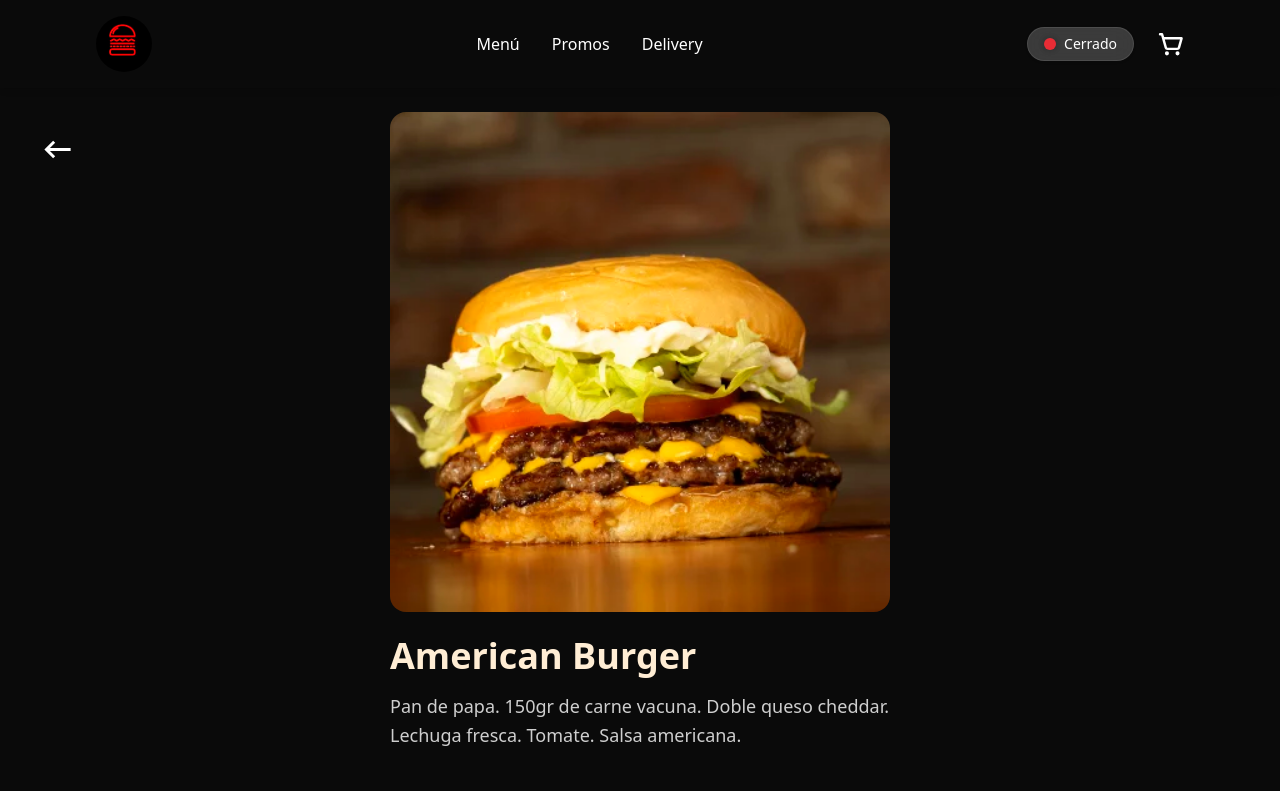
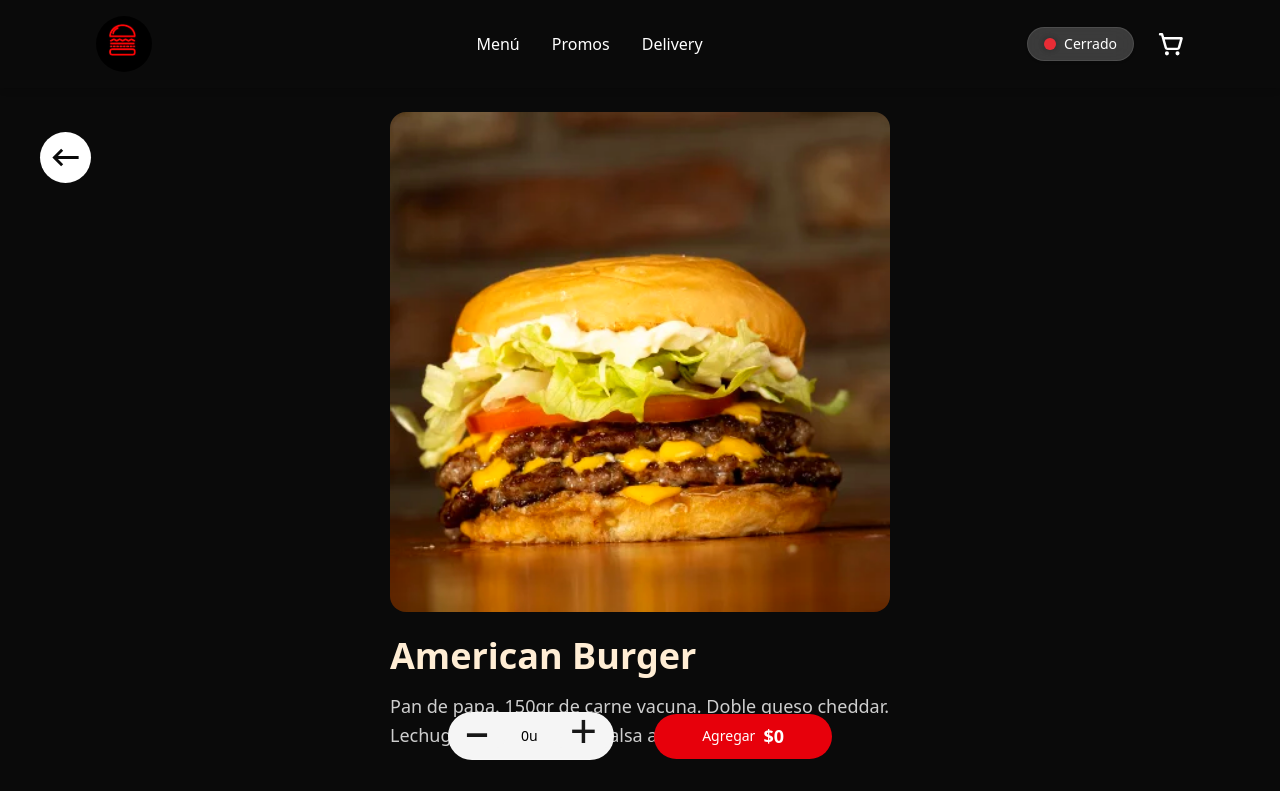
Before and after one commit to SebaPerez90/tyson-burger, a Next.js app: page /menu/american-burger in a window 1280 px wide. Shown: the top 791 px of the page. Built offline with nearby package versions, Linux system fonts and the light colour scheme.

Commit message:
menu and product card

```diff
--- a/src/app/menu/[slug]/page.tsx
+++ b/src/app/menu/[slug]/page.tsx
@@ -7,6 +7,7 @@ import menuData from "@/src/mockup/menu.json";
 
 import { MdKeyboardBackspace } from "react-icons/md";
 import SubMenuAcordeon from "@/src/components/ui/acordeons/SubMenuAcordeon";
+import AddOrderBtns from "@/src/components/menu/AddOrderBtns";
 
 // // Genera los parámetros estáticos
 // export async function generateStaticParams() {
@@ -60,17 +61,16 @@ export default async function ProductPage({
   }
 
   return (
-    <div className="min-h-screen relative mb-6">
+    <div className="min-h-screen relative mb-32">
       {/* Botón volver */}
-      <Link href="/menu" className="absolute left-0 top-5 z-20">
-        <MdKeyboardBackspace
-          size={35}
-          color="#fff"
-          className="cursor-pointer"
-        />
+      <Link
+        href="/menu"
+        className="absolute left-0 top-5 z-20 p-2 rounded-full bg-white hover:bg-white/95 transition"
+      >
+        <MdKeyboardBackspace size={35} className="cursor-pointer" />
       </Link>
 
-      <div className=" flex flex-col justify-center items-center grow max-w-[500px] mx-auto">
+      <div className="flex flex-col justify-center items-center grow max-w-[500px] mx-auto">
         {/* Imagen */}
         <div className="w-full ">
           <Image
@@ -121,11 +121,14 @@ export default async function ProductPage({
           <textarea
             id="note"
             placeholder="Aclar&aacute; lo que necesites "
-            className="w-full rounded-lg bg-transparent border border-white/20 text-white placeholder:text-white/50 p-3 outline-none resize-none focus:border-red-600 transition"
+            className="w-full rounded-lg bg-transparent border border-white/20 text-white placeholder:text-white/50 p-3 outline-none resize-none focus:border-red-300 transition"
             rows={7}
           />
         </div>
       </div>
+
+      {/* CTA´s */}
+      <AddOrderBtns total={0} />
     </div>
   );
 }
--- /dev/null
+++ b/src/components/menu/AddOrderBtns.tsx
@@ -0,0 +1,61 @@
+"use client";
+
+import { useState } from "react";
+import { Button } from "../ui/button";
+
+interface AddOrderBtnsProps {
+  total: number; // suma que viene del padre
+}
+
+const AddOrderBtns = ({ total }: AddOrderBtnsProps) => {
+  const [count, setCount] = useState(0);
+
+  const handleIncrement = () => setCount((prev) => prev + 1);
+  const handleDecrement = () => setCount((prev) => (prev > 0 ? prev - 1 : 0));
+
+  const handleAddToCart = () => {
+    if (count > 0) {
+      const cartData = {
+        quantity: count,
+        total,
+        date: new Date().toISOString(),
+      };
+      localStorage.setItem("userCart", JSON.stringify(cartData));
+    }
+  };
+
+  return (
+    <div className="flex items-center justify-center gap-10 fixed bottom-10 mx-auto left-0 right-0">
+      {/* CONTADOR */}
+      <div className="flex items-center bg-secondary border border-white/30 rounded-full p-[0.3rem_0rem!important]  text-black overflow-hidden">
+        <Button
+          onClick={handleDecrement}
+          variant={"secondary"}
+          className="text-5xl relative -top-1.5 hover:bg-inherit hover:text-zinc-700 antialiased"
+        >
+          –
+        </Button>
+        <span className="font-medium mx-4 text-sm">{count}u</span>
+        <Button
+          onClick={handleIncrement}
+          variant={"secondary"}
+          className="text-5xl relative -top-1.5 hover:bg-inherit hover:text-zinc-700 antialiased"
+        >
+          +
+        </Button>
+      </div>
+
+      {/* BOTÓN AGREGAR */}
+      <Button
+        onClick={handleAddToCart}
+        variant={"destructive"}
+        className="flex items-center justify-center rounded-full p-[1.4rem_3rem!important]"
+      >
+        Agregar
+        <span className="font-semibold text-lg">${total.toLocaleString()}</span>
+      </Button>
+    </div>
+  );
+};
+
+export default AddOrderBtns;
--- a/src/components/ui/acordeons/SubMenuAcordeon.tsx
+++ b/src/components/ui/acordeons/SubMenuAcordeon.tsx
@@ -32,7 +32,7 @@ const SubMenuAcordeon = () => {
     >
       <AccordionItem value="item-1" className="bg-[#1a1a1a] ">
         <AccordionTrigger className="text-xl text-white px-4 py-6 hover:no-underline cursor-pointer">
-          Agrega extras para más placer!😋
+          Agrega ingredientes para más placer!😋
         </AccordionTrigger>
 
         <AccordionContent className="px-4 py-3">
--- a/src/components/ui/button.tsx
+++ b/src/components/ui/button.tsx
@@ -5,7 +5,7 @@ import { cva, type VariantProps } from "class-variance-authority";
 import { cn } from "@/src/lib/utils";
 
 const buttonVariants = cva(
-  "inline-flex items-center justify-center gap-2 whitespace-nowrap rounded-md text-sm font-medium transition-all disabled:pointer-events-none disabled:opacity-50 [&_svg]:pointer-events-none [&_svg:not([class*='size-'])]:size-4 shrink-0 [&_svg]:shrink-0 outline-none focus-visible:border-ring focus-visible:ring-ring/50 focus-visible:ring-[3px] aria-invalid:ring-destructive/20 dark:aria-invalid:ring-destructive/40 aria-invalid:border-destructive",
+  "inline-flex items-center cursor-pointer justify-center gap-2 whitespace-nowrap rounded-md text-sm font-medium transition-all disabled:pointer-events-none disabled:opacity-50 [&_svg]:pointer-events-none [&_svg:not([class*='size-'])]:size-4 shrink-0 [&_svg]:shrink-0 outline-none focus-visible:border-ring focus-visible:ring-ring/50 focus-visible:ring-[3px] aria-invalid:ring-destructive/20 dark:aria-invalid:ring-destructive/40 aria-invalid:border-destructive",
   {
     variants: {
       variant: {
--- a/src/mockup/menu.json
+++ b/src/mockup/menu.json
@@ -52,21 +52,5 @@
     ],
     "price": "$12.000",
     "image": "/menu/american-burger.webp"
-  },
-  {
-    "id": 5,
-    "name": "PROMO DOBLE ROYAL",
-    "description": "PROMO DOBLE ROYAL (No se puede modificar la promo)\nPan brioche. 120gr de carne por medallón. x2 cheddar por medallón. x1 cheddar en la base del pan. Ketchup, mostaza y cebolla brunoise.",
-    "ingredients": [
-      "Carne 120gr por medallón",
-      "x2 cheddar por medallón",
-      "Cheddar en base del pan",
-      "Ketchup",
-      "Mostaza",
-      "Cebolla brunoise",
-      "Pan brioche"
-    ],
-    "price": "$10.050",
-    "image": "/menu/promo-doble-royal.webp"
   }
 ]
```
